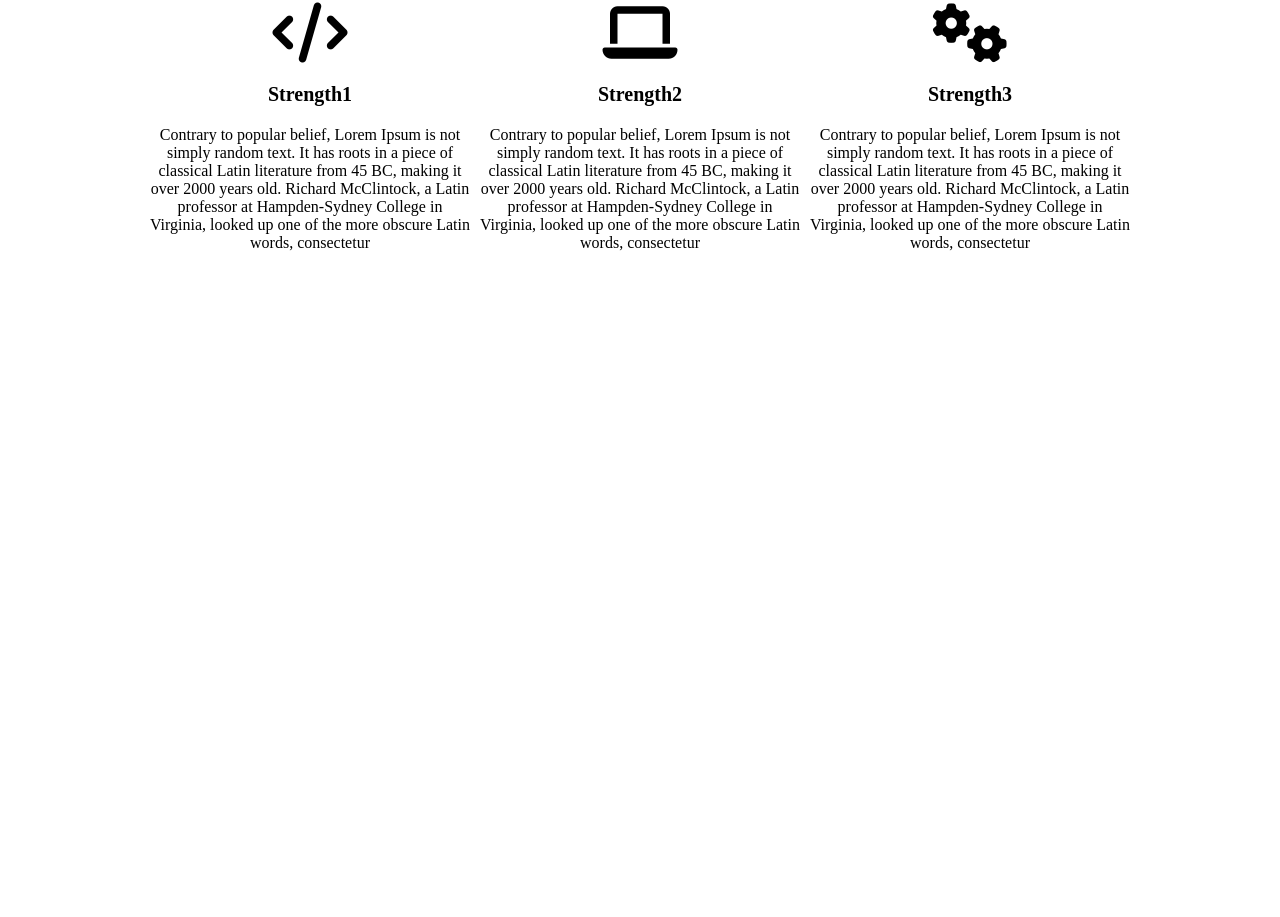
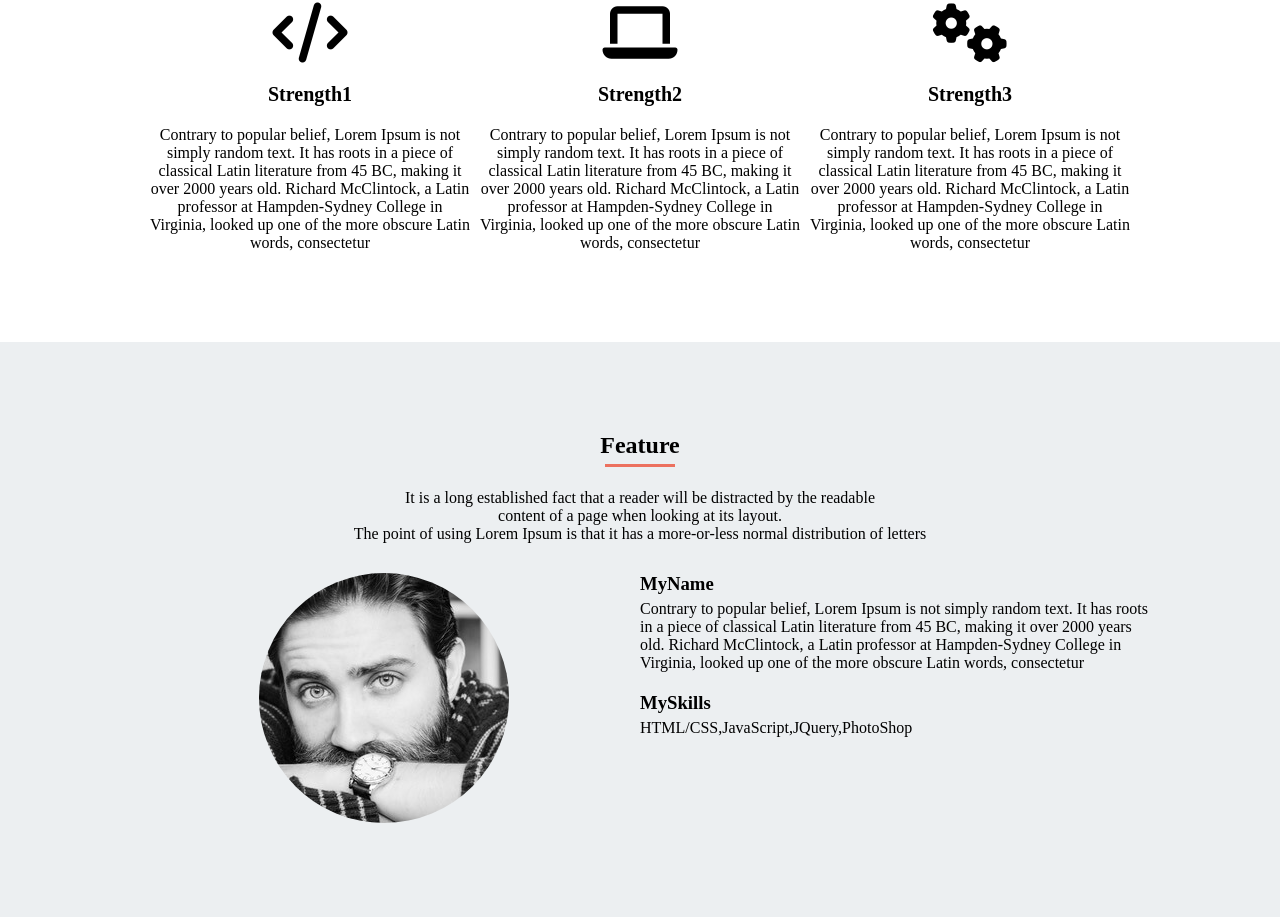
Before and after one commit to DaisukeShinoku/Mysite, a plain HTML site: page index.html in a window 1280 px wide. Shown: the part 1779-2696 px from the top of the page. Before the commit the page ends 2121 px from the top, so only its background shows below. Drawn offline with Linux system fonts and the light colour scheme.

Commit message:
[Add]profile

```diff
--- a/index.html
+++ b/index.html
@@ -73,6 +73,23 @@
 				</div>
 			</div>
 		</section>
+		<section class="profile clearfix">
+			<div class="profile-content">
+				<h1 class="profile-title">Feature</h1>
+				<p class="profile-text">It is a long established fact that a reader will be distracted by the readable<br>
+				content of a page when looking at its layout.<br>
+				The point of using Lorem Ipsum is that it has a more-or-less normal distribution of letters</p>
+				<div class="profile-box1">
+					<img class="profile-photo" src="img/my-icon.jpg">
+				</div>
+				<div class="profile-box2">
+					<h3>MyName</h3>
+					<p class="profile-sub-text">Contrary to popular belief, Lorem Ipsum is not simply random text. It has roots in a piece of classical Latin literature from 45 BC, making it over 2000 years old. Richard McClintock, a Latin professor at Hampden-Sydney College in Virginia, looked up one of the more obscure Latin words, consectetur</p>
+					<h3 class="skill">MySkills</h3>
+					<p class="profile-sub-text">HTML/CSS,JavaScript,JQuery,PhotoShop</p>
+				</div>
+			</div>
+		</section>
 	</main>
 	<!-- footer -->
 	<footer>
--- a/style.css
+++ b/style.css
@@ -204,3 +204,63 @@ header{
 	font-size: 20px;
 	margin: 20px auto;
 }
+
+.profile{
+	background-color: #eceff1;
+}
+
+.profile-content{
+	width:1024px;
+	margin:0 auto;
+	text-align: center;
+}
+
+.profile-title{
+	padding-top:90px;
+	position: relative;
+}
+
+.profile-title:before{
+	content: '';
+	position: absolute;
+  	left: 50%;
+  	bottom: -8px;/*線の上下位置*/
+  	display: inline-block;
+	width: 70px;/*線の長さ*/
+    height: 3px;/*線の太さ*/
+    -webkit-transform: translateX(-50%);
+    transform: translateX(-50%);/*位置調整*/
+    background-color: #ec715f;/*線の色*/
+}
+
+.profile-text{
+	margin:30px auto;
+	position: relative;
+}
+
+.profile-sub-text{
+	margin-top:5px;
+}
+
+.profile-box1{
+	width:512px;
+	float:left;
+	margin-bottom: 90px;
+}
+
+.profile-box2{
+	width:512px;
+	float:left;
+	text-align: left;
+	margin-bottom: 90px;
+}
+
+.profile-photo{
+	border-radius: 50%;  /* 角丸半径を50%にする(=円形にする) */
+    width:  250px;       /* ※縦横を同値に */
+    height: 250px;       /* ※縦横を同値に */
+}
+
+.skill{
+	margin-top:20px;
+}
```
